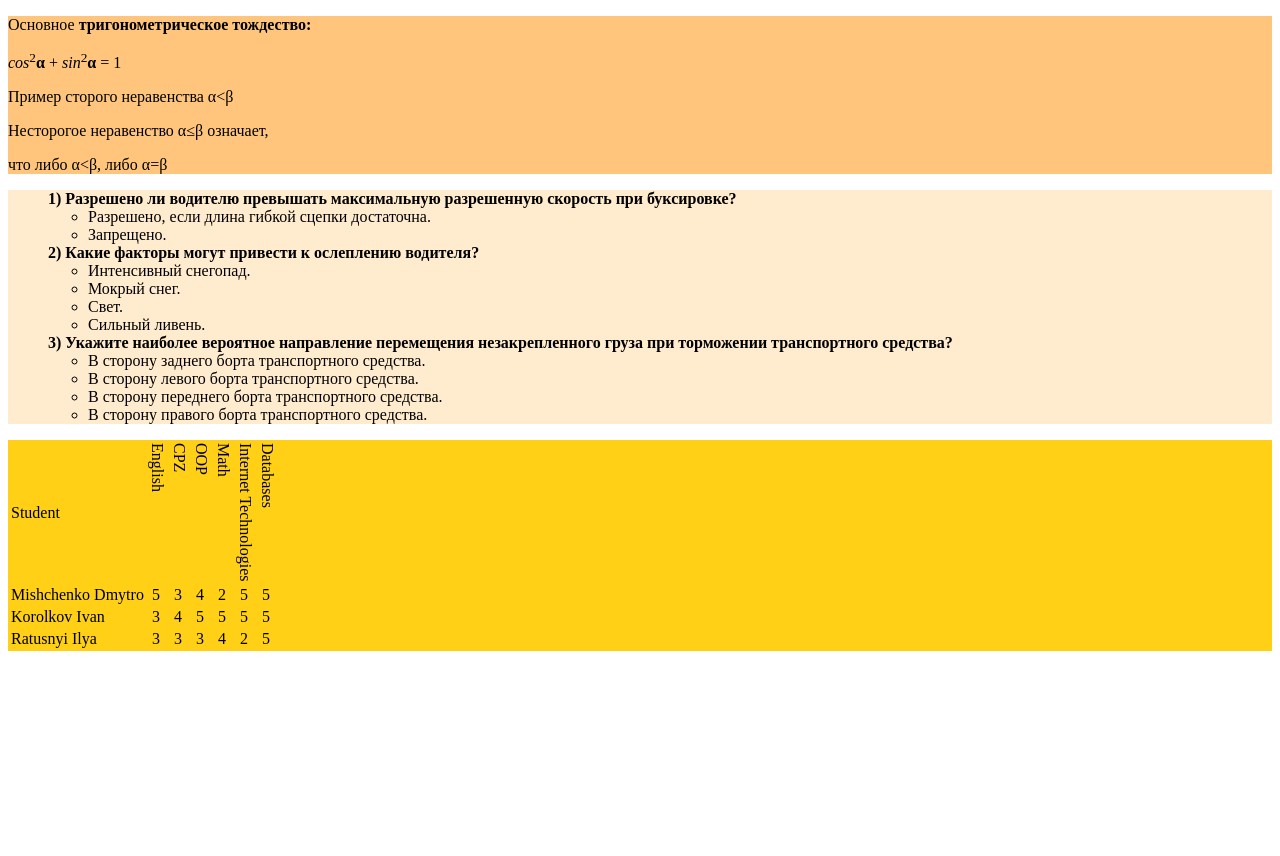
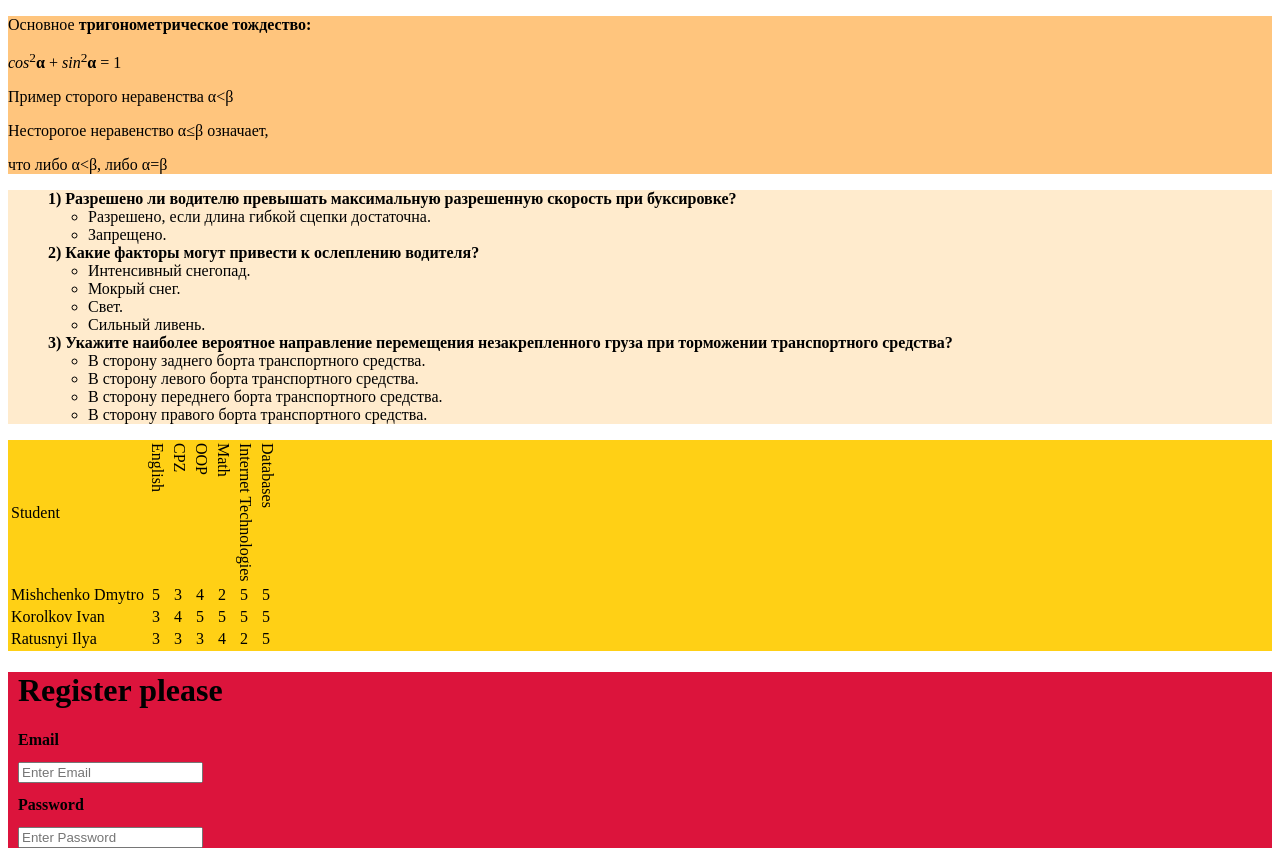
Before and after one commit to GodDmitrii/LB1_Internet_Technologies, a plain HTML site: page src/index.html in a window 1280 px wide. Before the commit the page ends 800 px from the top, so only its background shows below. Drawn offline with Linux system fonts and the light colour scheme.

Commit message:
Fourth_Task

```diff
--- a/src/index.html
+++ b/src/index.html
@@ -120,5 +120,17 @@
             </tr>
         </table>
     </div>
+    <div style = "background-color: crimson;  padding-left: 10px;">
+        <h1>Register please</h1>
+
+        <label for="email"><b>Email</b></label>
+        <pre></pre>
+        <input type="text" placeholder="Enter Email" name="email" >
+        <pre></pre>
+        <label for="password"><b>Password</b></label>
+        <pre></pre>
+        <input type="text" placeholder="Enter Password" name="password" >
+
+    </div>
 </body>
 </html>
```
